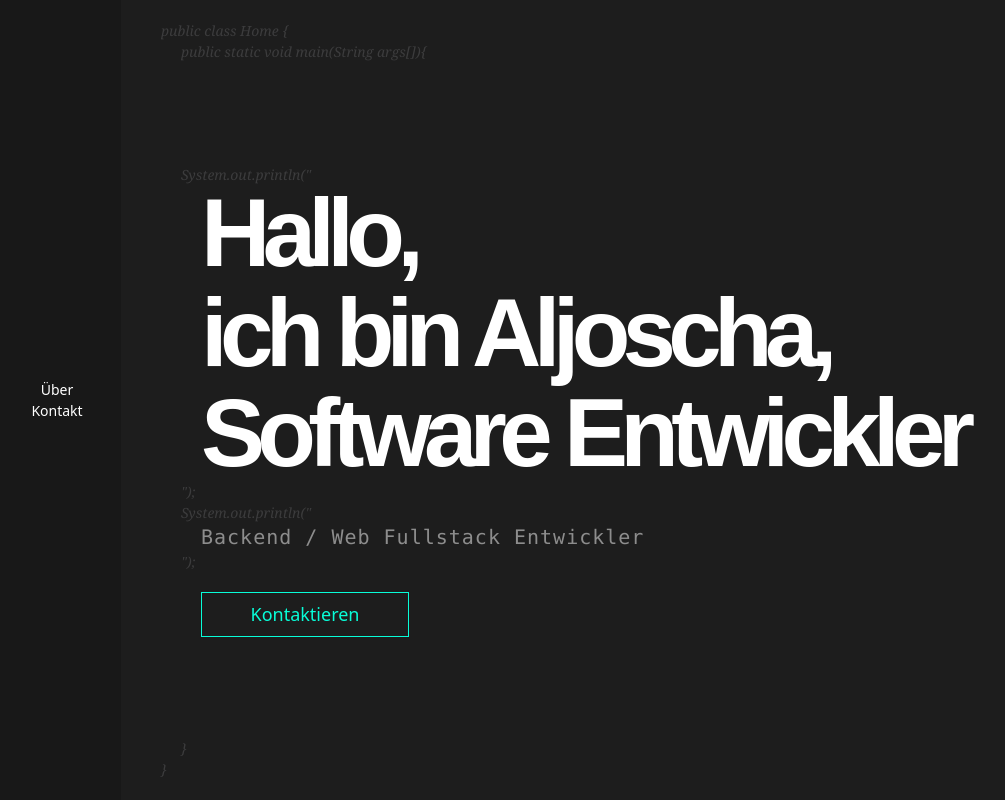
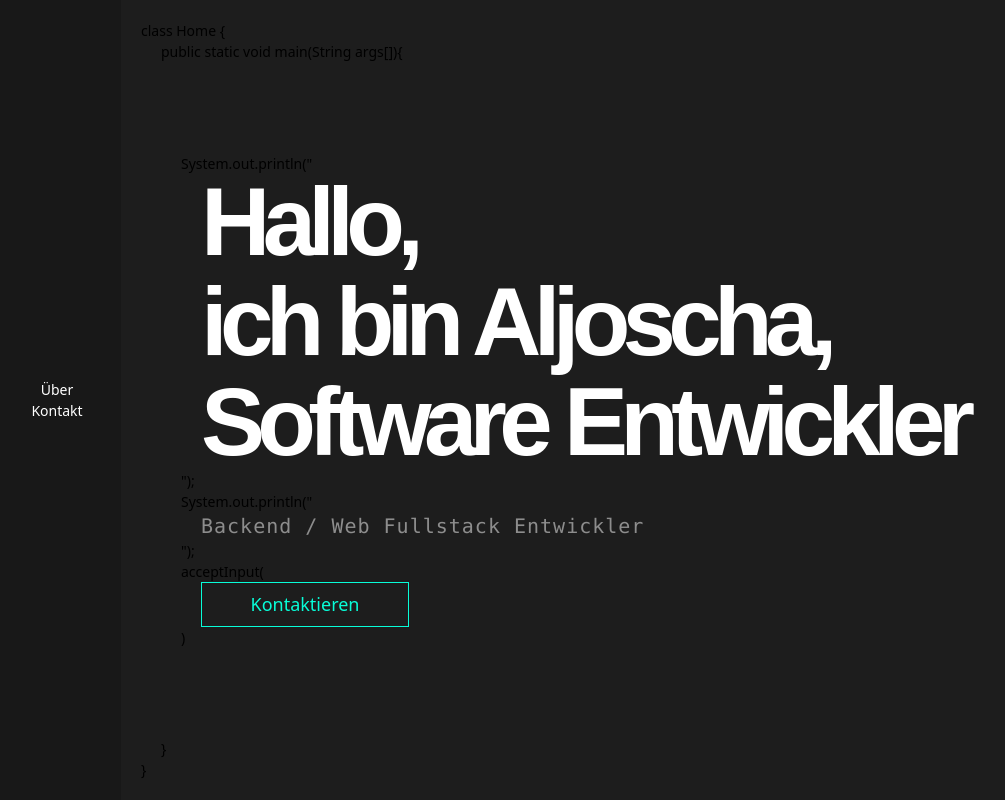
Before and after one commit to Aljodomo/domonell.dev, a Vue app: page /#/ in a window 1280 px wide. Shown: the whole page, without its empty margins (7-1012 px from the left). Built offline with nearby package versions, Linux system fonts and the light colour scheme.

Commit message:
feat: new hompage styling

```diff
--- a/src/views/Home.vue
+++ b/src/views/Home.vue
@@ -1,11 +1,11 @@
 <template>
-    <div class="h-full pl-10 p-5">
+    <div class="h-full pl-5 p-5">
         <div class="h-full flex flex-col justify-between">
             <div class="fading-text">
-                <div>public class Home {</div>
+                <div>class Home {</div>
                 <div class="ml-5">public static void main(String args[]){</div>
             </div>
-            <div class="ml-5">
+            <div class="ml-10">
                 <div>
                     <div class="fading-text">System.out.println("</div>
                     <div class="big-letters ml-5 ">
@@ -17,12 +17,17 @@
                 </div>
                 <div>
                     <div class="fading-text">System.out.println("</div>
-                    <div class="ml-5 text-xl text-p-gray font-mono tracking-wider">Backend / Web Fullstack Entwickler</div>
+                    <div class="ml-5 text-xl text-p-gray font-mono tracking-wider">Backend / Web Fullstack Entwickler
+                    </div>
                     <div class="fading-text">");</div>
                 </div>
-                <n-button class="w-52 ml-5 mt-5 text-lg" size="large">
-                    Kontaktieren
-                </n-button>
+                <div>
+                    <div class="fading-text">acceptInput(</div>
+                    <n-button class="w-52 ml-5 text-lg" size="large" @click="() => router.push('/contact')">
+                        Kontaktieren
+                    </n-button>
+                    <div class="fading-text">)</div>
+                </div>
             </div>
             <div class="fading-text">
                 <div class="ml-5">}</div>
@@ -33,14 +38,12 @@
 </template>
 
 <script setup lang="ts">
+import { useRouter } from 'vue-router';
+const router = useRouter();
 </script>
 
 <style scoped>
 .big-letters {
     @apply text-white font-['Arial'] text-8xl font-bold tracking-tightest
 }
-
-.fading-text {
-    @apply text-p-fade font-serif italic
-}
 </style>
```
